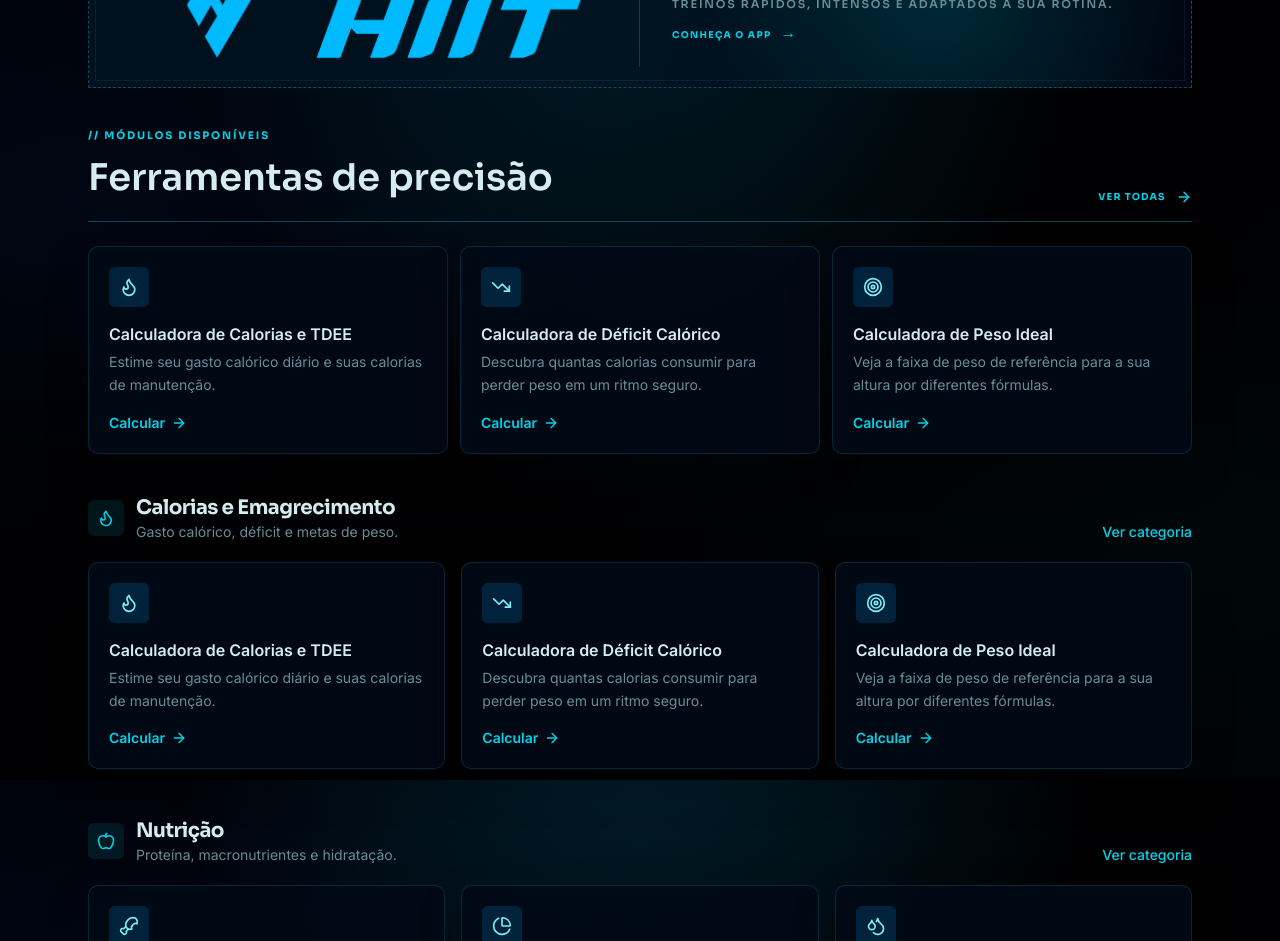
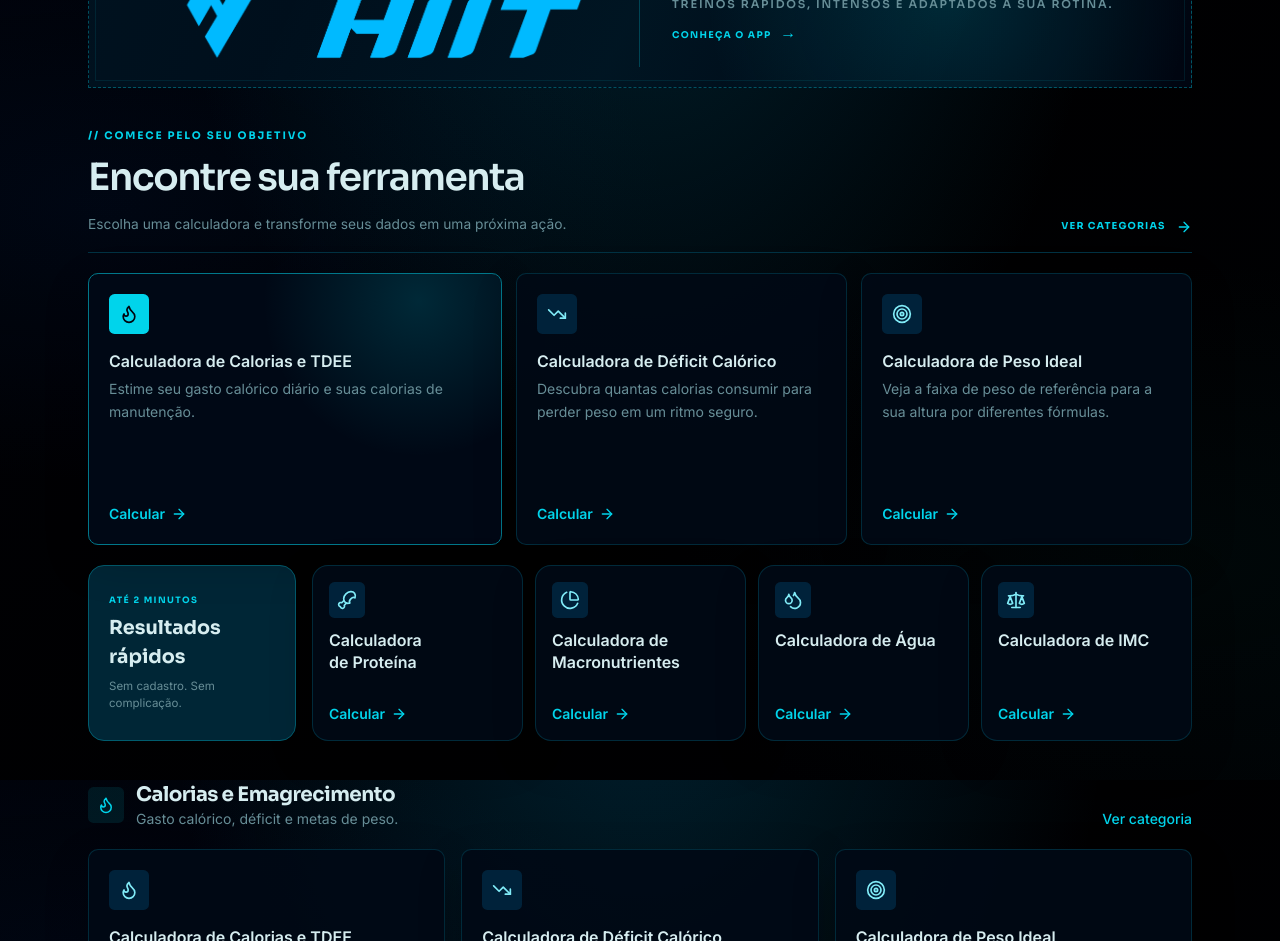
Before and after one commit to fifaamigosfc-sketch/fitpulse, a Next.js app: page / in a window 1280 px wide. Shown: the part 820-1761 px from the top of the page. Built offline with nearby package versions, Linux system fonts and the light colour scheme; no server answers.

Commit message:
Moderniza descoberta e uso das ferramentas

```diff
--- a/app/globals.css
+++ b/app/globals.css
@@ -71,6 +71,20 @@
 .tools-stats { display: grid; grid-template-columns: repeat(3, 1fr); overflow: hidden; border: 1px solid var(--border); border-radius: 1rem; background: color-mix(in oklab, var(--card) 78%, transparent); }.tools-stats > div { display: flex; min-height: 5.25rem; align-items: center; gap: 0.75rem; padding: 1rem 1.25rem; }.tools-stats > div + div { border-left: 1px solid var(--border); }.tools-stats strong { font-family: var(--font-heading); font-size: 1.6rem; color: var(--foreground); }.tools-stats span { color: var(--muted-foreground); font-size: 0.75rem; line-height: 1.3; }.calculator-page > section[aria-labelledby='calculadora'] { border-color: color-mix(in oklab, var(--primary) 30%, var(--border)); background: linear-gradient(145deg, color-mix(in oklab, var(--card) 96%, var(--primary)), var(--card)); box-shadow: 0 22px 60px color-mix(in oklab, black 22%, transparent); }
 .calculator-page .calculator-form input, .calculator-page .calculator-form select { min-height: 3rem; border-radius: 0.75rem; background: color-mix(in oklab, var(--background) 75%, var(--card)); }
 @media (max-width: 700px) { .tools-hero-orbit { top: auto; right: -2rem; bottom: -2rem; transform: scale(0.65); }.tools-stats { grid-template-columns: 1fr; }.tools-stats > div + div { border-top: 1px solid var(--border); border-left: 0; } }
+
+.tools-discovery { display: flex; flex-direction: column; gap: 1.25rem; }
+.tools-discovery-heading { display: flex; align-items: end; justify-content: space-between; gap: 1.5rem; border-bottom: 1px solid var(--border); padding-bottom: 1.1rem; }
+.tools-discovery-heading h2 { margin-top: 0.45rem; font-size: clamp(1.65rem, 3vw, 2.35rem); letter-spacing: -0.04em; }
+.tools-discovery-heading p:not(.hud-kicker) { margin-top: 0.45rem; color: var(--muted-foreground); font-size: 0.86rem; }
+.tools-featured-grid { display: grid; grid-template-columns: 1.25fr 1fr 1fr; gap: 0.9rem; list-style: none; padding: 0; }
+.tools-featured-main .tool-card { min-height: 17rem; border-color: color-mix(in oklab, var(--primary) 45%, var(--border)); background: radial-gradient(circle at 80% 10%, color-mix(in oklab, var(--primary) 16%, transparent), transparent 38%), var(--card); }
+.tools-featured-main .tool-card > span:first-child { background: var(--primary); color: var(--primary-foreground); }
+.quick-tools-row { display: grid; grid-template-columns: 13rem 1fr; gap: 1rem; align-items: stretch; }
+.quick-tools-label { display: flex; flex-direction: column; justify-content: center; border: 1px solid color-mix(in oklab, var(--primary) 28%, var(--border)); border-radius: 1rem; background: color-mix(in oklab, var(--card) 82%, var(--primary) 18%); padding: 1.25rem; }
+.quick-tools-label span { color: var(--primary); font-family: var(--font-heading); font-size: 0.55rem; font-weight: 700; letter-spacing: 0.16em; }.quick-tools-label strong { margin-top: 0.45rem; font-family: var(--font-heading); font-size: 1.2rem; }.quick-tools-label p { margin-top: 0.35rem; color: var(--muted-foreground); font-size: 0.72rem; }
+.quick-tools-row ul { display: grid; grid-template-columns: repeat(4, 1fr); gap: 0.75rem; list-style: none; padding: 0; }.quick-tools-row .tool-card { min-height: 11rem; padding: 1rem; gap: 0.65rem; border-radius: 1rem; }.quick-tools-row .tool-card p { display: none; }.quick-tools-row .tool-card > span:first-child { width: 2.25rem; height: 2.25rem; }
+@media (max-width: 800px) { .tools-discovery-heading { align-items: start; flex-direction: column; }.tools-featured-grid { grid-template-columns: 1fr 1fr; }.tools-featured-main { grid-column: span 2; }.quick-tools-row { grid-template-columns: 1fr; }.quick-tools-row ul { grid-template-columns: repeat(2, 1fr); } }
+@media (max-width: 520px) { .tools-featured-grid { grid-template-columns: 1fr; }.tools-featured-main { grid-column: auto; }.quick-tools-row ul { grid-template-columns: 1fr 1fr; }.quick-tools-row .tool-card { min-height: 9rem; } }
 
 @layer base {
   * {
--- a/app/page.tsx
+++ b/app/page.tsx
@@ -16,6 +16,7 @@ export const metadata: Metadata = {
 }
 
 const featuredTools = tools.slice(0, 3)
+const quickTools = tools.slice(3, 7)
 
 export default function Page() {
   return (
@@ -56,9 +57,10 @@ export default function Page() {
         </a>
       </section>
 
-      <section className="mx-auto flex w-full max-w-6xl flex-col gap-6 px-4 sm:px-6" aria-labelledby="principais-ferramentas">
-        <div className="hud-section-heading"><div><p className="hud-kicker">// MÓDULOS DISPONÍVEIS</p><h2 id="principais-ferramentas">Ferramentas de precisão</h2></div><Link href="/ferramentas/" className="hud-link">VER TODAS <ArrowRight className="size-4" aria-hidden="true" /></Link></div>
-        <ul className="grid gap-3 sm:grid-cols-2 lg:grid-cols-3">{featuredTools.map((tool) => <li key={tool.slug}><ToolCard tool={tool} headingLevel="h3" /></li>)}</ul>
+      <section id="principais-ferramentas" className="tools-discovery mx-auto w-full max-w-6xl px-4 sm:px-6" aria-labelledby="principais-ferramentas-title">
+        <div className="tools-discovery-heading"><div><p className="hud-kicker">// COMECE PELO SEU OBJETIVO</p><h2 id="principais-ferramentas-title">Encontre sua ferramenta</h2><p>Escolha uma calculadora e transforme seus dados em uma próxima ação.</p></div><Link href="/categorias/" className="hud-link">VER CATEGORIAS <ArrowRight className="size-4" aria-hidden="true" /></Link></div>
+        <ul className="tools-featured-grid">{featuredTools.map((tool, index) => <li key={tool.slug} className={index === 0 ? 'tools-featured-main' : ''}><ToolCard tool={tool} headingLevel="h3" /></li>)}</ul>
+        <div className="quick-tools-row"><div className="quick-tools-label"><span>ATÉ 2 MINUTOS</span><strong>Resultados rápidos</strong><p>Sem cadastro. Sem complicação.</p></div><ul>{quickTools.map((tool) => <li key={tool.slug}><ToolCard tool={tool} headingLevel="h3" /></li>)}</ul></div>
       </section>
 
       <div className="mx-auto flex w-full max-w-6xl flex-col gap-12 px-4 sm:px-6">{categories.map((category) => <CategorySection key={category.slug} category={category} />)}</div>
```
